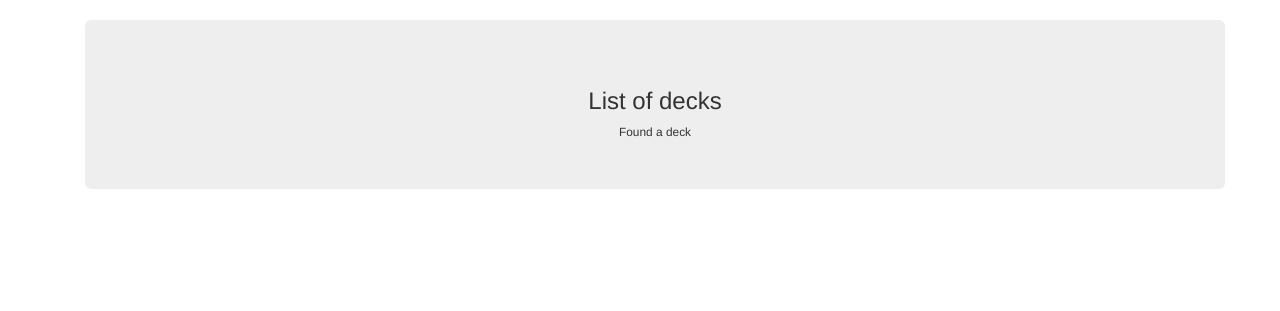
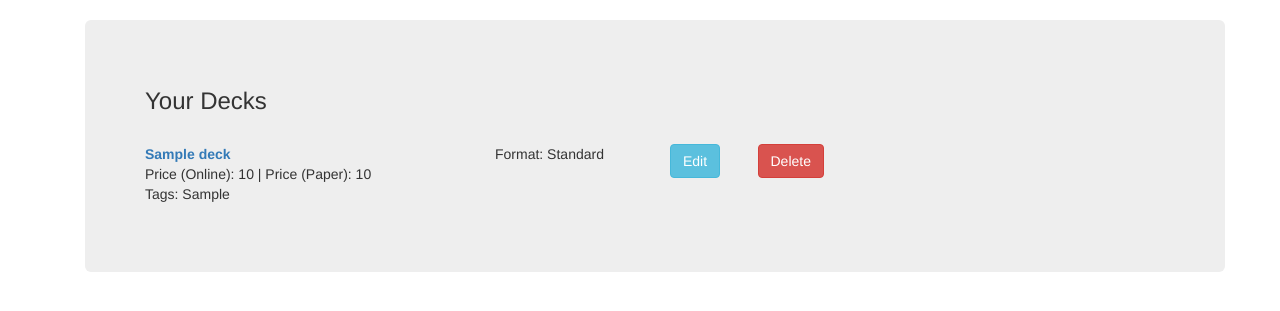
Before and after one commit to AriiMoose/MTGBrew, a Django app: the page made by brew/models.py in a window 1280 px wide. Shown: the part 52-363 px from the top of the page. Run offline with Django 3.2, Linux system fonts and the light colour scheme; the first user in the database is signed in; tables that the repository leaves empty hold one stand-in row (Sample ...); some libraries are stand-ins or nearby versions.

Commit message:
My Decks now displays current user's decks Integrated Isle of Cards affiliate link & paper card pricing

```diff
--- a/brew/models.py
+++ b/brew/models.py
@@ -113,13 +113,22 @@ class DeckForm(ModelForm):
 				for sublist in card_data_by_line:
 					# If the card exists, grab it's dataset
 					if current_card.lower() in (sublist_card.lower() for sublist_card in sublist):
-						verified_current_card = sublist
+						verified_current_card_digital = sublist
 						break
+
+				for sublist in paper_data_by_line:
+					if current_card.lower() in (sublist_card.lower() for sublist_card in sublist):
+						verified_current_card_paper = sublist
 
 				# If the card doesn't exist, return a Validation Error
 				# Else, find price, and add it to the total
-				if verified_current_card is None:
+				if verified_current_card_digital is None:
 					raise ValidationError("Cannot find card: " + current_card)
 				else:
-					self.instance.deck_price_online += float(verified_current_card[5]) * current_card_quantity
+					self.instance.deck_price_online += float(verified_current_card_digital[5]) * current_card_quantity
+
+				if verified_current_card_paper is None:
+					raise ValidationError("Cannot find card: " + current_card)
+				else:
+					self.instance.deck_price_paper += float(verified_current_card_paper[5]) * current_card_quantity
 register(Deck)
--- a/brew/templates/brew/my-decks.html
+++ b/brew/templates/brew/my-decks.html
@@ -3,12 +3,34 @@
 
 <div class="container">
 
-<div class="jumbotron" align="center">
+<div class="jumbotron">
 
-	<h3>List of decks</h3>
+	<h3>Your Decks</h3>
+
+	<br>
 
 	{% for deck in user_decks %}
-		<small>Found a deck</small>
+	<div class="row">
+		<div class="col-lg-4 col-md-4 col-sm-4 col-xs-4">
+		<dl>
+			<dt> <a href="/deck/{{deck.pk}}">{{ deck.deck_name }}</a> </dt>
+			<dd> Price (Online): {{ deck.deck_price_online }} | Price (Paper): {{ deck.deck_price_paper }} </dd>
+			<dd> Tags: {{ deck.deck_tags }} </dd>
+		</dl>
+		</div>
+
+		<div class="col-lg-2 col-md-2 col-sm-2 col-xs-2">
+			Format: {{ deck.get_deck_format_display }}
+		</div>
+
+		<div class="col-lg-1 col-md-1 col-sm-1 col-xs-1">
+			<button type="button" class="btn btn-info">Edit</button>
+		</div>
+
+		<div class="col-lg-1 col-md-1 col-sm-1 col-xs-1">
+			<button type="button" class="btn btn-danger">Delete</button>
+		</div>
+	</div>
 	{% endfor %}
 
 </div>
--- a/brew/views.py
+++ b/brew/views.py
@@ -21,6 +21,7 @@ from pygal.style import Style
 
 # MTGO card data via Cardhoarder
 cardhoarder_data_url = "https://www.cardhoarder.com/affiliates/pricefile/480166"
+isleofcards_data_url = "https://www.isleofcards.com/files/prices.txt"
 
 # Load MTGJSON into memory
 mtgjson_filepath = "brew/static/brew/AllCards.json"
```
Also changed, not shown: brew/templates/brew/deck-view.html (+7 -3 lines).
